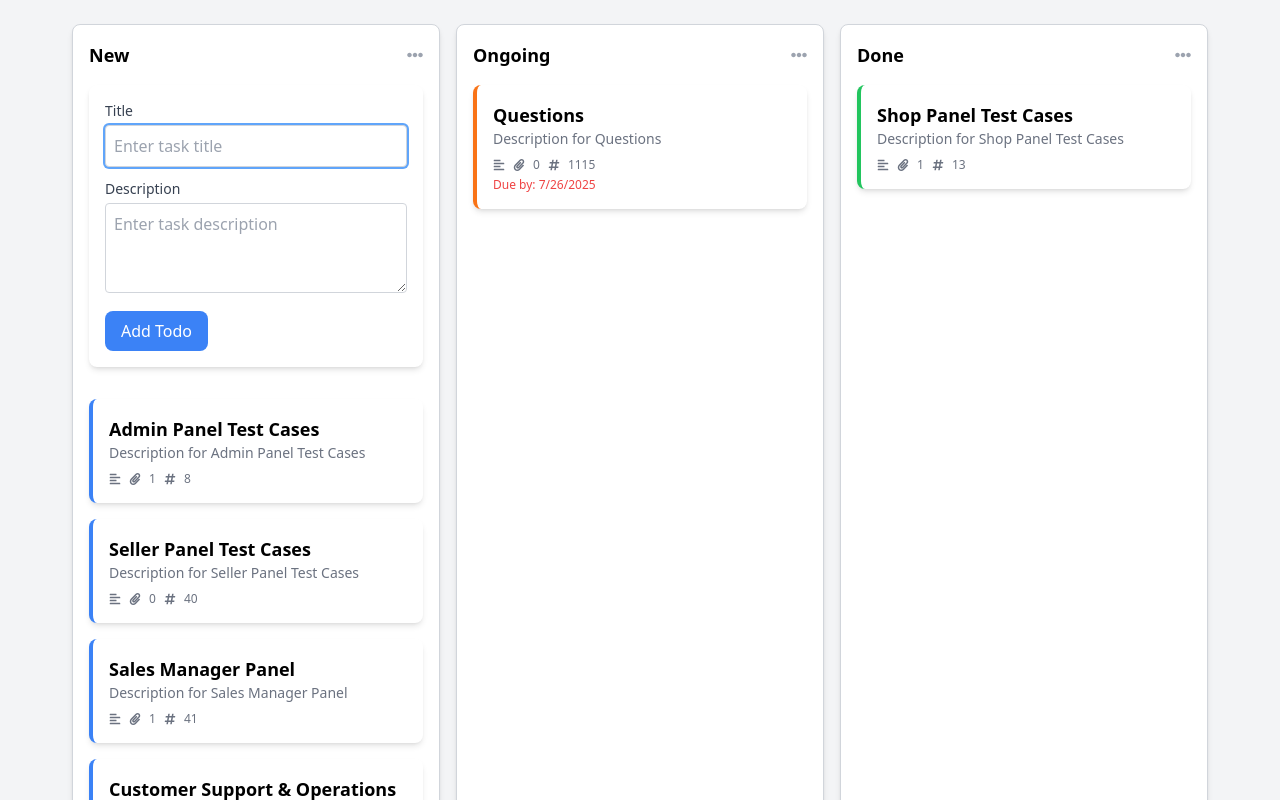
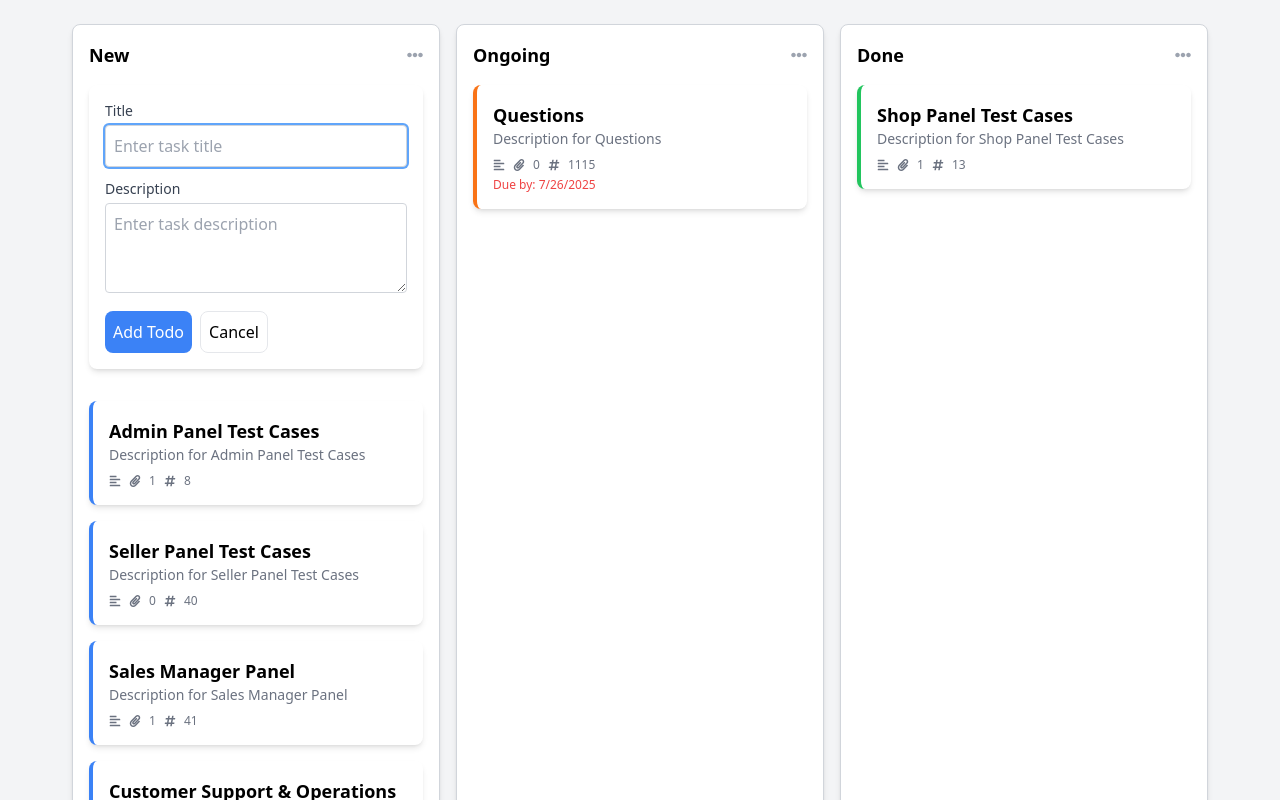
Before and after one commit to HussainShafayet/todo, a React (Create React App) app: page / in a window 1280 px wide. Both pictures are taken after a click on the button "+ Add a card". Shown: the top 800 px of the page. Built offline with nearby package versions, Linux system fonts and the light colour scheme.

Commit message:
form cancel added

```diff
--- a/src/components/AddTodoForm.js
+++ b/src/components/AddTodoForm.js
@@ -3,7 +3,7 @@ import { useTodo } from '../context/TodoContext';
 import { toast } from 'react-toastify';
 
 const AddTodoForm = () => {
-  const { formValues = { title: '', description: '' }, addTodo } = useTodo();
+  const { formValues = { title: '', description: '' }, addTodo, toggleForm } = useTodo();
 
   const [title, setTitle] = useState(formValues.title);
   const [description, setDescription] = useState(formValues.description);
@@ -37,6 +37,9 @@ const AddTodoForm = () => {
 
     setTitle('');
     setDescription('');
+  };
+  const handleCancel = () => {
+    toggleForm(false);
   };
 
   return (
@@ -75,12 +78,22 @@ const AddTodoForm = () => {
         />
       </div>
 
-      <button
-        type="submit"
-        className="self-start px-4 py-2 bg-blue-500 text-white rounded-lg hover:bg-blue-600 focus:outline-none focus:ring-2 focus:ring-blue-300 transition"
-      >
-        Add Todo
-      </button>
+      <div className="flex gap-2">
+        <button
+          type="submit"
+          className="p-2 bg-blue-500 text-white rounded-lg hover:bg-blue-600 transition"
+        >
+          Add Todo
+        </button>
+
+        <button
+          type="button"
+          onClick={handleCancel}
+          className="p-2 border rounded-lg hover:bg-gray-200 transition"
+        >
+          Cancel
+        </button>
+      </div>
     </form>
   );
 };
```
